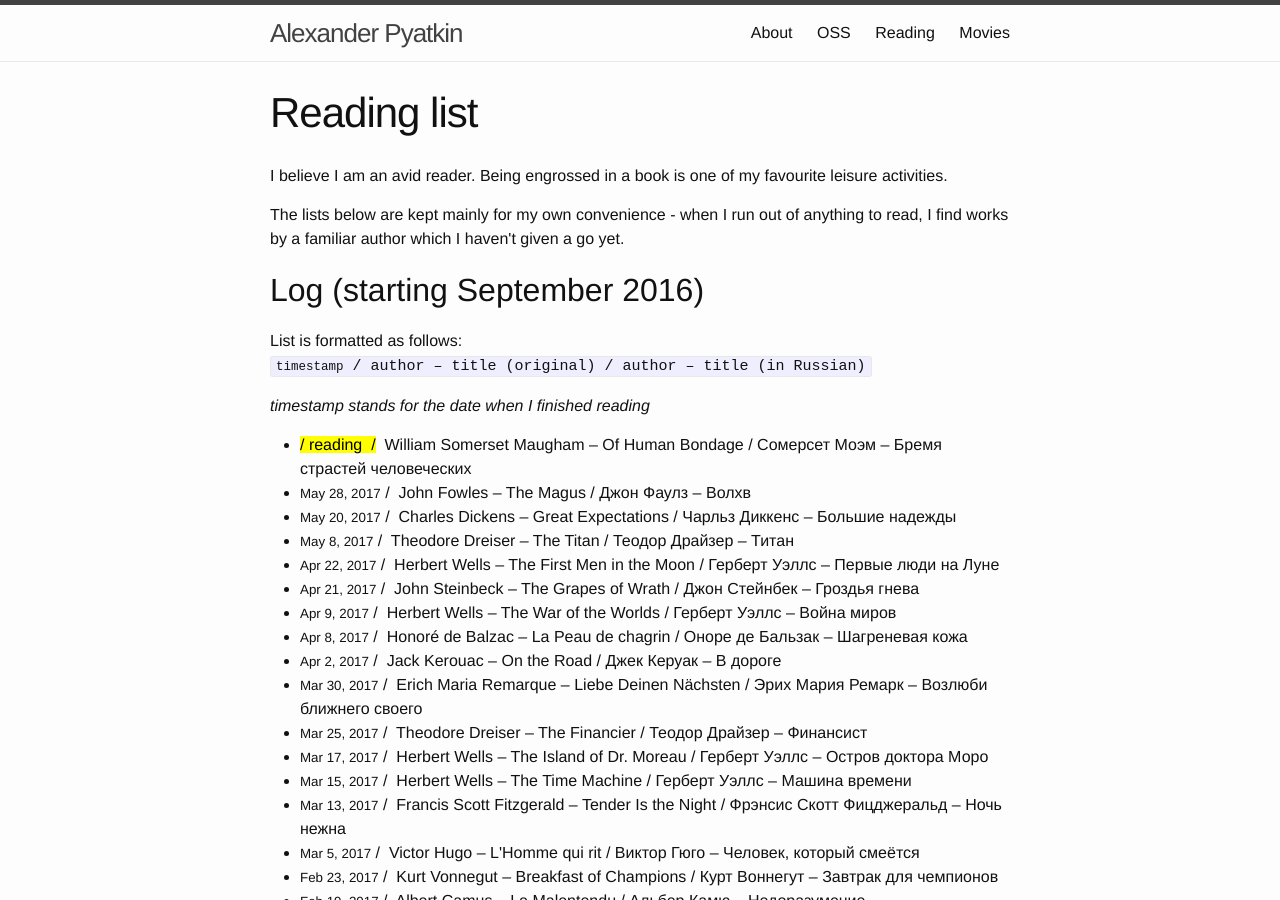
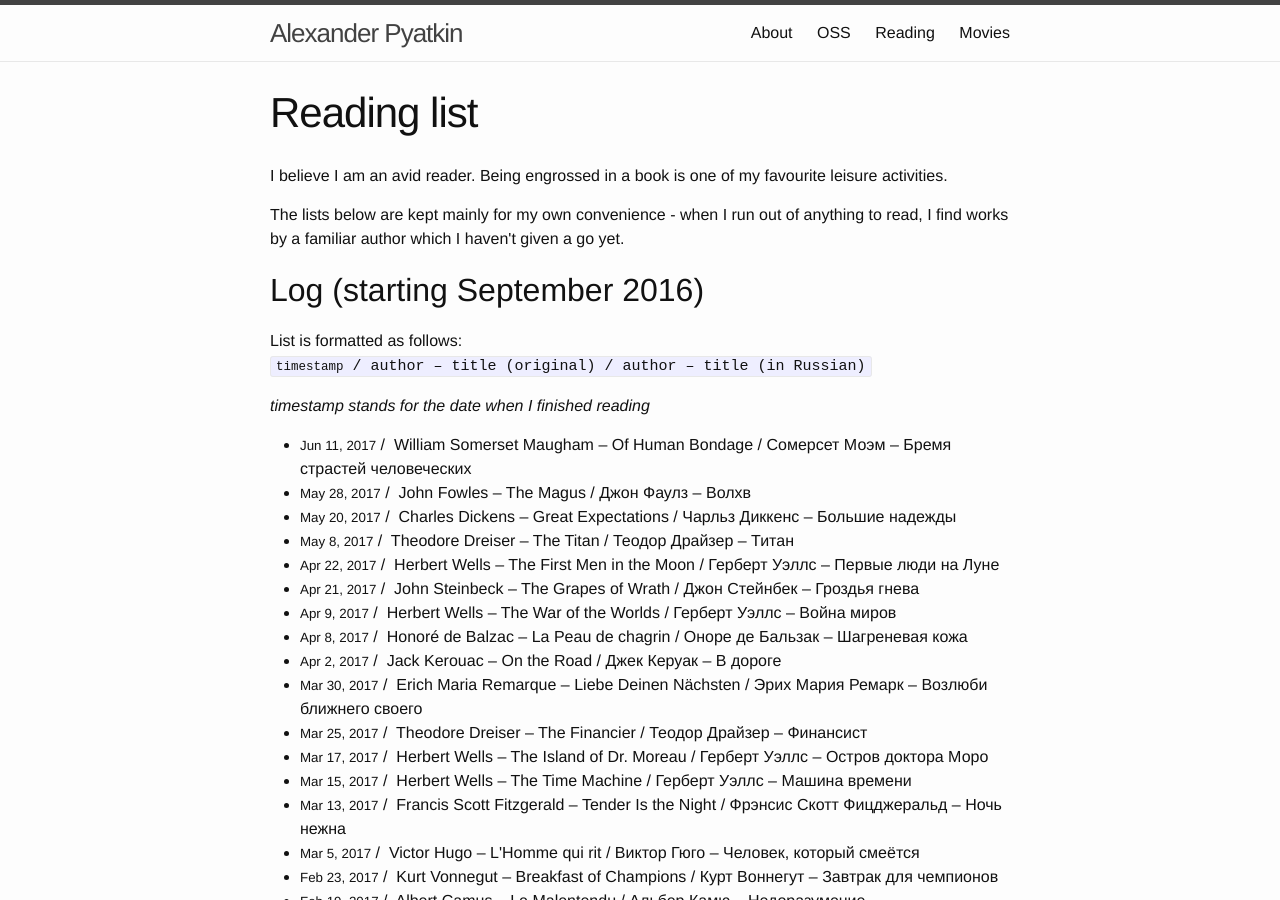
Before and after one commit to aspyatkin/personal-website, a Jekyll site: the page built from reading-list.md, in a window 1280 px wide and 900 px high. Built offline with Jekyll 4.4.1, drawn with Linux system fonts in a browser that asks for light colours.

Commit message:
Update reading list

```diff
--- a/reading-list.md
+++ b/reading-list.md
@@ -5,7 +5,7 @@ short_title: Reading
 permalink: /reading-list/
 top_ndx: 3
 log_list:
-  - reading: yes
+  - date: 'Jun 11, 2017'
     original:
       author: 'William Somerset Maugham'
       title: 'Of Human Bondage'
```
